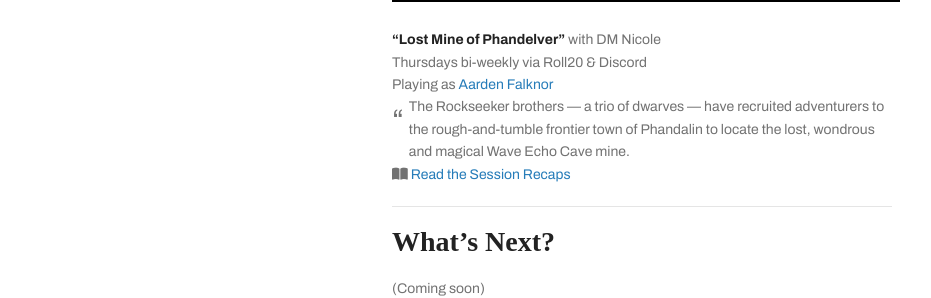
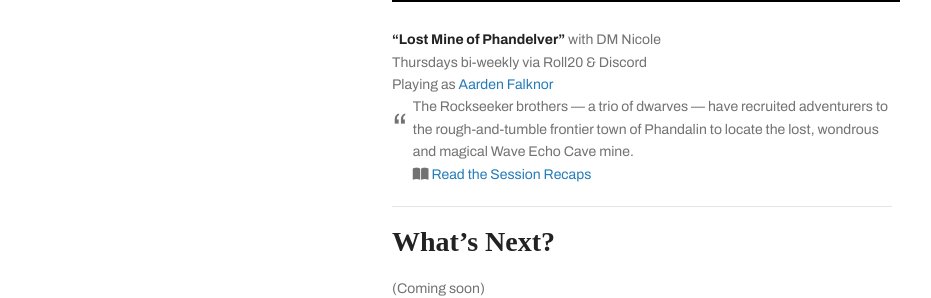
Before and after one commit to tethyrplays/tethyrplays, a Jekyll site: the page built from campaign/index.md, in a window 1280 px wide. Shown: the part 415-713 px from the top of the page, without its empty margins (178-1109 px from the left). Built offline with Jekyll 4.4.1, drawn with Linux system fonts in a browser that asks for light colours; nearby versions of some CDN libraries; some web fonts are replaced; our own code applies the rules of GitHub Pages for plain Markdown files; the repository's description, which GitHub fills in, is left out.

Commit message:
Update style.scss

```diff
--- a/assets/css/style.scss
+++ b/assets/css/style.scss
@@ -33,7 +33,7 @@ a:hover.featured img {
 .notation {
   float: left;
   margin-top: 0;
-  font-size: 30px !important;
+  font-size: 40px !important;
   padding-right: 5px;
   padding-bottom: 5px;
 }
```
